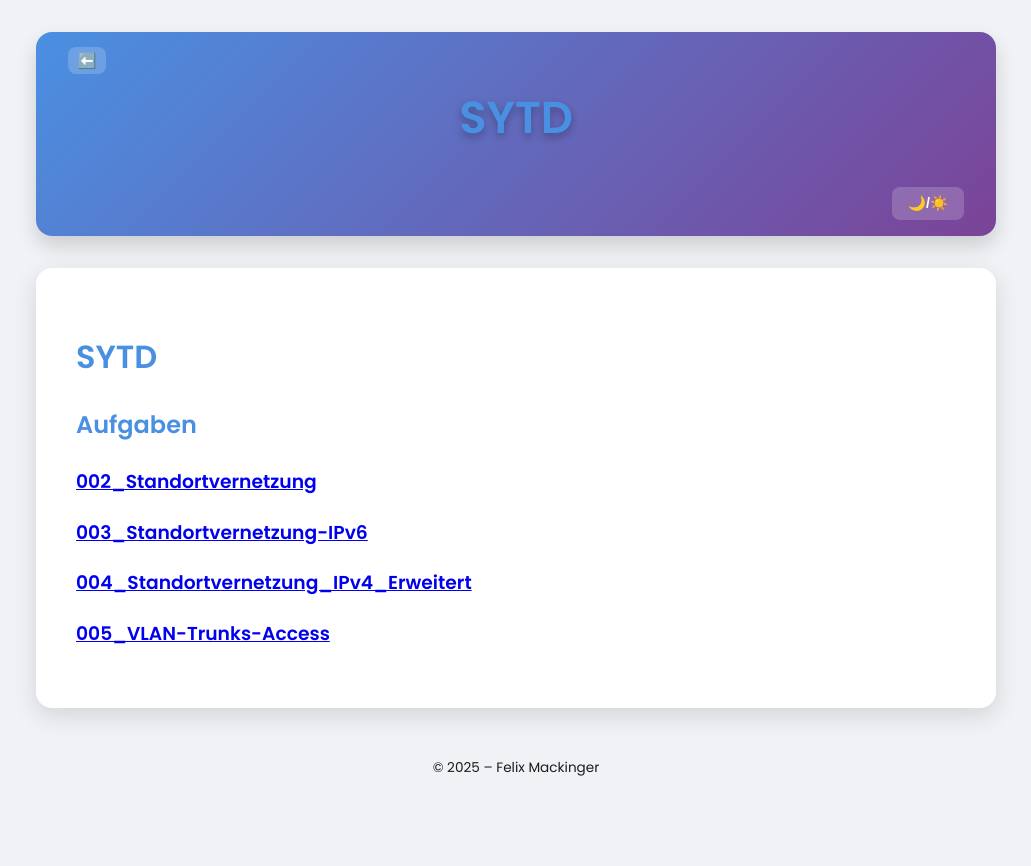
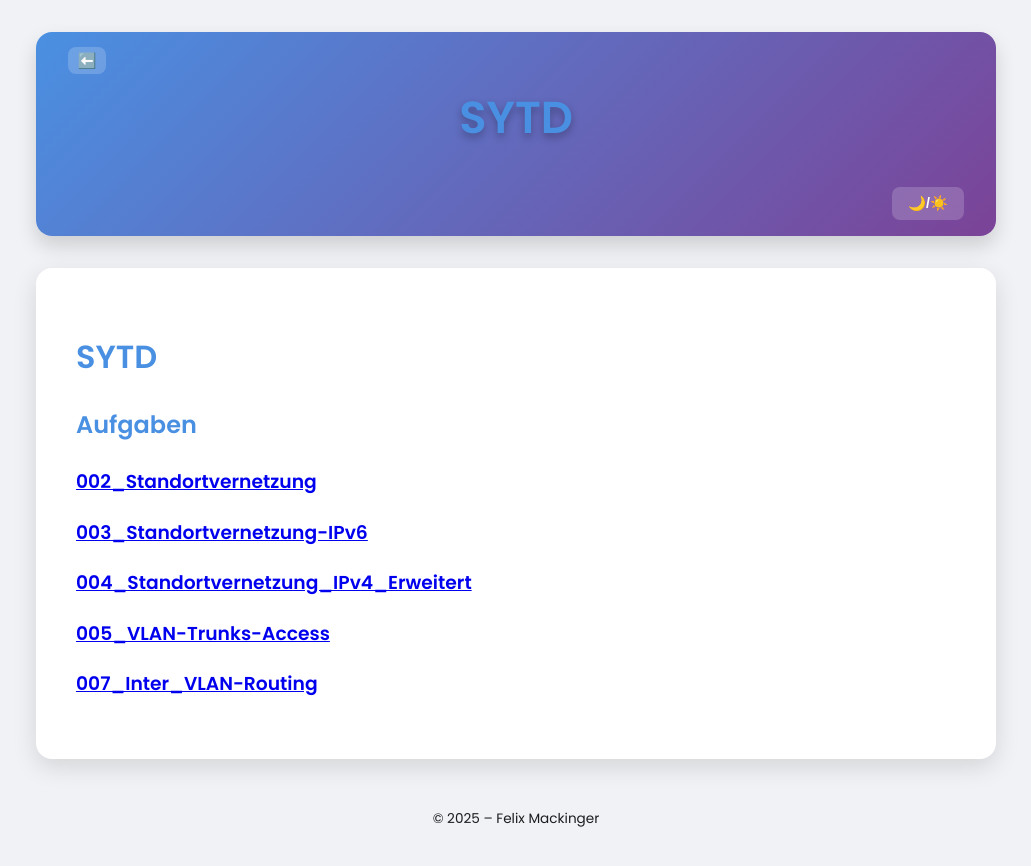
Before and after one commit to Felix-Mackinger/Report-gen, a Jekyll site: the page built from docs/SYTD/index.md, in a window 1280 px wide. Shown: the top 866 px of the page, without its empty margins (124-1155 px from the left). Built offline with Jekyll 4.4.1, drawn with Linux system fonts in a browser that asks for light colours; our own code applies the rules of GitHub Pages for plain Markdown files.

Commit message:
Add link for Inter VLAN Routing section

```diff
--- a/docs/SYTD/index.md
+++ b/docs/SYTD/index.md
@@ -9,3 +9,5 @@
 ### [004_Standortvernetzung_IPv4_Erweitert](004_Standortvernetzung_IPv4_Erweitert/index.html)
 
 ### [005_VLAN-Trunks-Access](005_VLAN-Trunks-Access-Ports/index.html)
+
+### [007_Inter_VLAN-Routing](007_Inter_VLAN_Routing/index.html)
```
